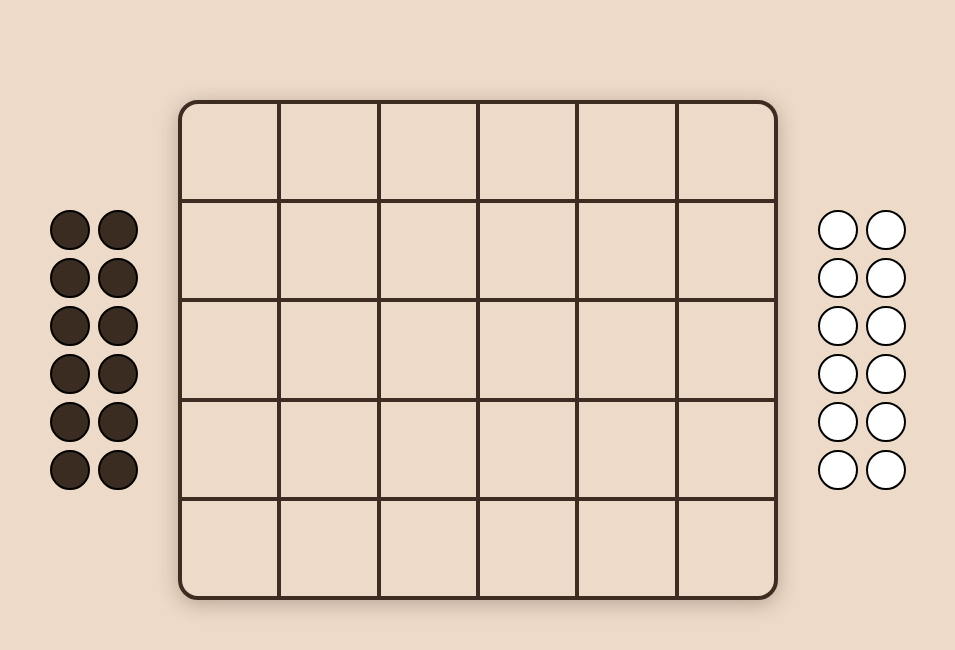
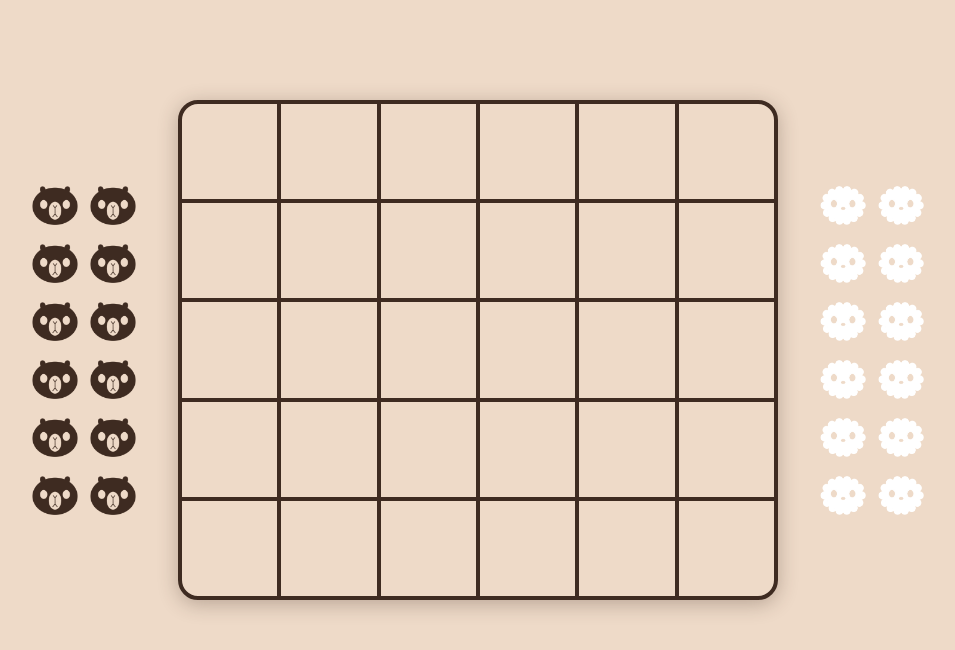
Before and after one commit to nidib/yote, a React (Vite) app: page / in a window 1280 px wide. Shown: the top 650 px of the page, without its empty margins (162-1117 px from the left). Built offline with nearby package versions, Linux system fonts and the light colour scheme.

Commit message:
Adiciona icones das pedras

```diff
--- a/src/components/pedra/index.tsx
+++ b/src/components/pedra/index.tsx
@@ -7,10 +7,13 @@ import { useTurnoStore } from '../../core/turno';
 
 
 const Bolinha = styled('div', {
-	width: 40,
-	height: 40,
+	width: 50,
+	height: 50,
 	borderRadius: 999,
 	border: '2px solid transparent',
+	backgroundSize: 'contain',
+	backgroundRepeat: 'no-repeat',
+	backgroundPosition: 'center',
 	variants: {
 		selectable: {
 			true: {
@@ -24,12 +27,10 @@ const Bolinha = styled('div', {
 		},
 		cor: {
 			branca: {
-				backgroundColor: 'white',
-				borderColor: 'black'
+				backgroundImage: 'url(/public/inimigo.png)',
 			},
 			preta: {
-				backgroundColor: '#3B2C22',
-				borderColor: 'black'
+				backgroundImage: 'url(/public/amigo.png)',
 			},
 		},
 	},
```
Also changed, not shown: public/amigo.png (added), public/inimigo.png (added).
